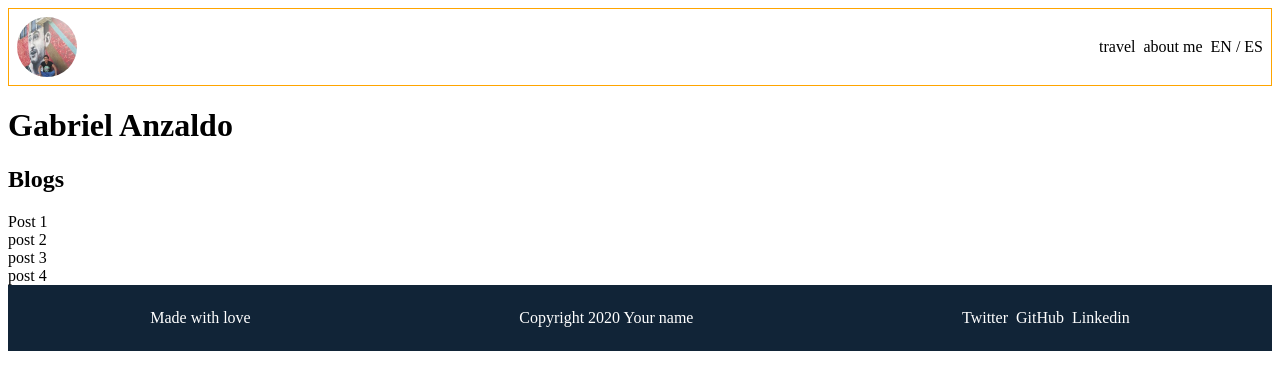
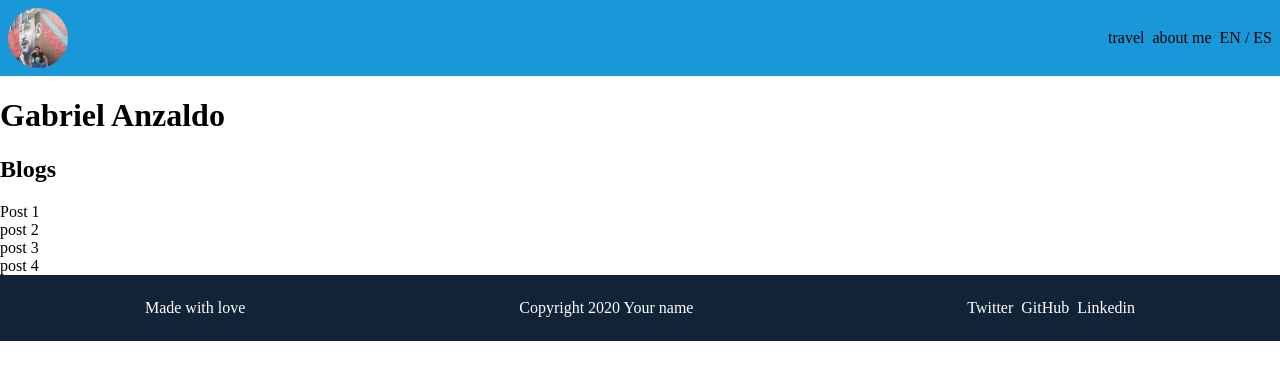
Before and after one commit to gabrielAnzaldo/personal-website, a website built with webpack: page src/index.html in a window 1280 px wide. Built offline with nearby package versions, Linux system fonts and the light colour scheme.

Commit message:
chore: reset some default styles, add bg color to header.

```diff
--- a/src/styles/small.css
+++ b/src/styles/small.css
@@ -1,3 +1,9 @@
+/* Reset some default styles */
+html, body {
+  padding: 0;
+  margin: 0;
+}
+
 .container {
   display: grid;
   grid-template-columns: 1fr;
@@ -22,8 +28,8 @@ header {
   display: flex;
   padding: 0.5rem;
   justify-content: space-between;
+  background-color: #1897d9;
   align-items: center;
-  border: solid 1px orange;
 }
 header ul {
   display: flex;
@@ -41,7 +47,6 @@ footer {
   display: flex;
   flex-direction: column;
   align-items: center;
-  justify-content: center;
   padding: 0.5rem;
   background-color: #112437;
   color: #fff;
```
